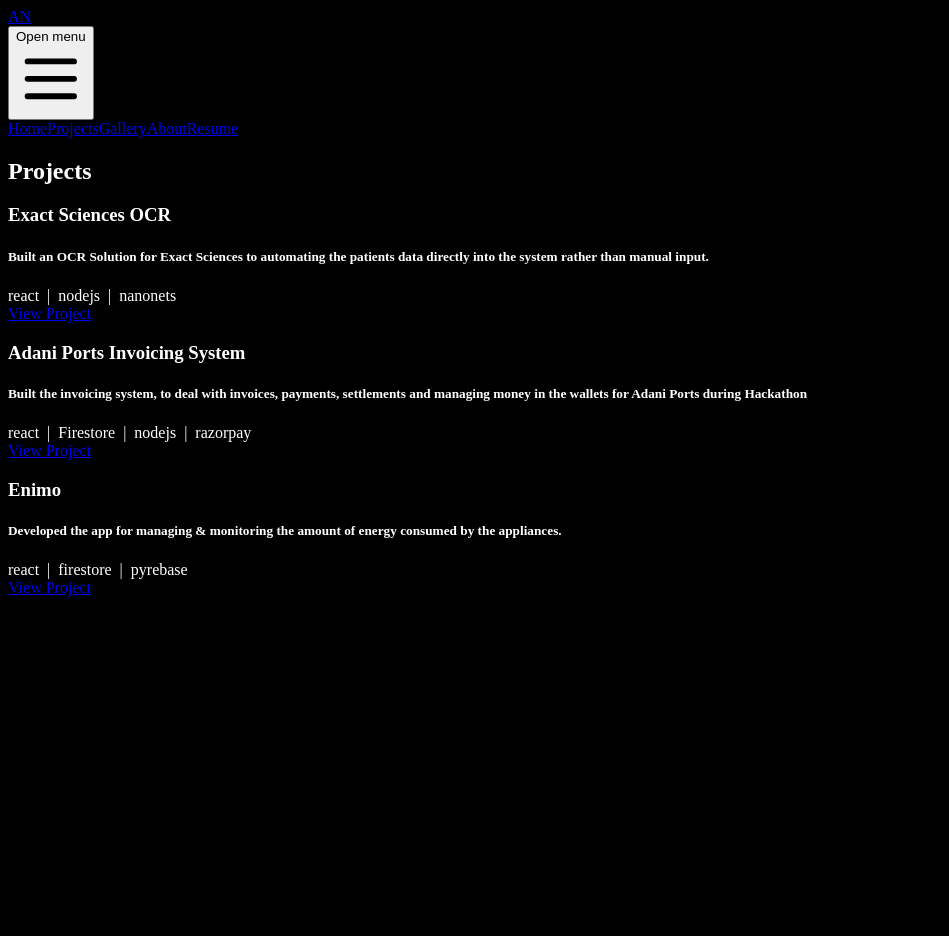
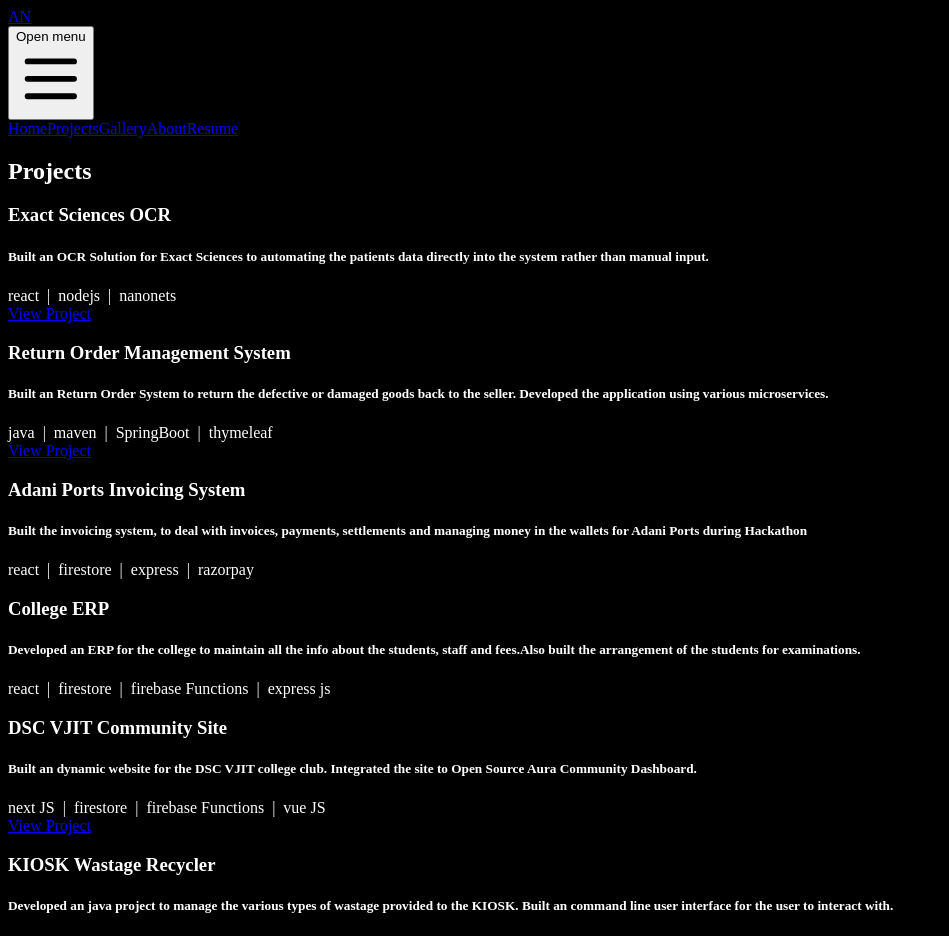
Before and after one commit to vamshikrishnaginna/portfolio, a Next.js app: page /projects in a window 1280 px wide. Shown: the top 936 px of the page, without its empty margins (0-949 px from the left). Before the commit the page ends 800 px from the top, so only its background shows below. Built offline with nearby package versions, Linux system fonts and the light colour scheme.

Commit message:
feat: Added new projects

```diff
--- a/pages/gallery.js
+++ b/pages/gallery.js
@@ -24,7 +24,7 @@
     {
       id: "ibm",
       title: "IBM Hack 2019 Challenge",
-      description: "Won the Best UI/UX Award in IBM Hack 2k19.",
+      description: "Won the Best UI/UX Award in IBM Hack 2019.",
     },
     {
       id: "sih_2019",
--- a/pages/projects.js
+++ b/pages/projects.js
@@ -12,12 +12,42 @@
       technologies: ["react", "nodejs", "nanonets"],
     },
     {
+      id: "return_order_system",
+      title: "Return Order Management System",
+      description:
+        "Built an Return Order System to return the defective or damaged goods back to the seller. Developed the application using various microservices.",
+      github: "https://github.com/ashfaqnisar/Return-Order-Management-System",
+      technologies: ["java", "maven", "SpringBoot", "thymeleaf"],
+    },
+    {
       id: "adani",
       title: "Adani Ports Invoicing System",
       description:
         "Built the invoicing system, to deal with invoices, payments, settlements and managing money in the wallets for Adani Ports during Hackathon",
-      github: "https://github.com/invoicing-system",
-      technologies: ["react", "Firestore", "nodejs", "razorpay"],
+      technologies: ["react", "firestore", "express", "razorpay"],
+    },
+    {
+      id: "college_erp",
+      title: "College ERP",
+      description:
+        "Developed an ERP for the college to maintain all the info about the students, staff and fees.Also built the arrangement of the students for examinations.",
+      technologies: ["react", "firestore", "firebase Functions", "express js"],
+    },
+    {
+      id: "dsc_vjit",
+      title: "DSC VJIT Community Site",
+      description:
+        "Built an dynamic website for the DSC VJIT college club. Integrated the site to Open Source Aura Community Dashboard. ",
+      github: "https://github.com/ashfaqnisar/dsc-vjit-website",
+      technologies: ["next JS", "firestore", "firebase Functions", "vue JS"],
+    },
+    {
+      id: "kiosk",
+      title: "KIOSK Wastage Recycler",
+      description:
+        "Developed an java project to manage the various types of wastage provided to the KIOSK. Built an command line user interface for the user to interact with.",
+      github: "https://github.com/ashfaqnisar/Return-Order-Management-System",
+      technologies: ["java", "maven"],
     },
     {
       id: "enimo",
@@ -26,6 +56,13 @@
         "Developed the app for managing & monitoring the amount of energy consumed by the appliances.",
       github: "https://github.com/ashfaqnisar/enimo",
       technologies: ["react", "firestore", "pyrebase"],
+    },
+    {
+      id: "mars_habitat",
+      title: "Mars Habitat Environment",
+      description:
+        "Built a Game Environment to explore the colonization of Mars.",
+      technologies: ["UnRealEngine"],
     },
   ];
   return (
@@ -73,6 +110,7 @@
                       );
                     })}
                   </div>
+                  {project.github && (
                     <div className={"pt-2"}>
                       <a
                         key={project.id}
@@ -86,6 +124,7 @@
                         View Project
                       </a>
                     </div>
+                  )}
                 </div>
               );
             })}
--- a/postcss.config.js
+++ b/postcss.config.js
@@ -5,4 +5,4 @@
     tailwindcss: {},
     autoprefixer: {},
   },
-}
+};
```
Lines whose indentation alone changed are shown as unchanged.
